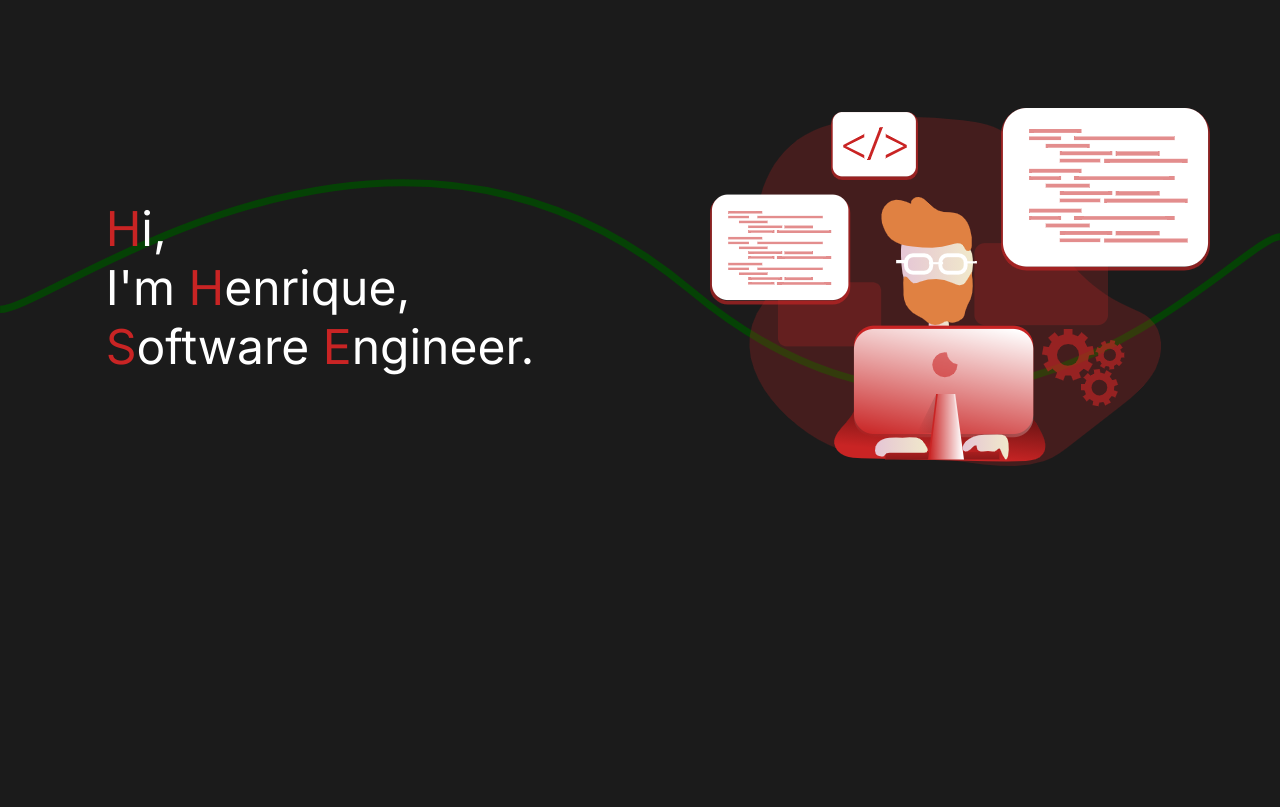
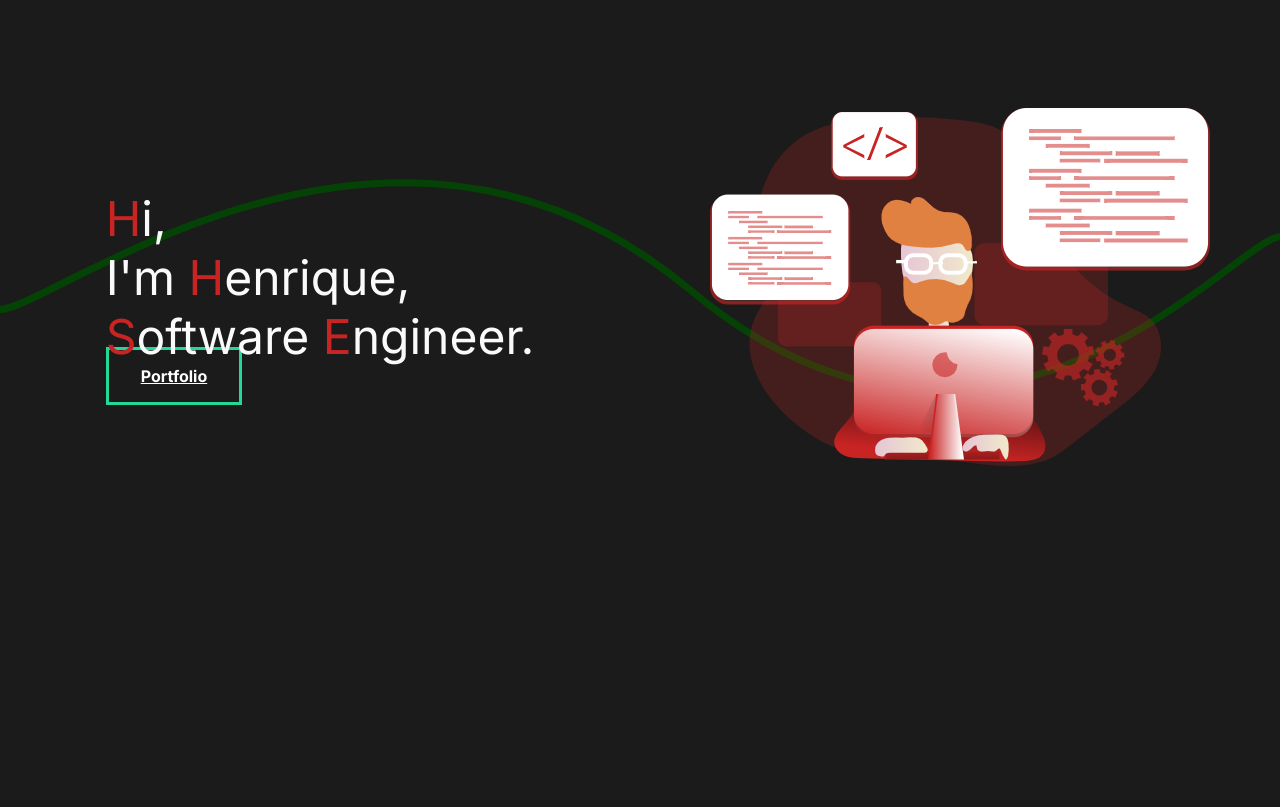
Before and after one commit to Henriqueperoni/henrique-peroni, a Django app: page / in a window 1280 px wide. Shown: the part 153-960 px from the top of the page. Run offline with Django 3.2, Linux system fonts and the light colour scheme; some libraries are stand-ins or nearby versions.

Commit message:
Add colors to root and fix colors in css

```diff
--- a/home/static/home/css/home.css
+++ b/home/static/home/css/home.css
@@ -11,7 +11,7 @@
     align-items: center;
 }
 .red-text {
-    color: #c92424;
+    color: var(--red);
     font-weight: bolder;
 }
 
@@ -22,13 +22,12 @@
 }
 
 h2 {
-    color: #fff;
+    color: var(--off-white);
     font-size: 3rem;
     font-weight: lighter;
 }
 
 .hide {
-    /* background: #1b1b1b; */
     overflow: hidden;
 }
 
@@ -62,3 +61,16 @@ h2 {
 .about {
     height: 20vh;
 }
+
+.btn-portfolio {
+    font-weight: bold;
+    font-size: 1rem;
+    cursor: pointer;
+    padding: 1rem 2rem;
+    border: 3px solid #23d997;
+    background: transparent;
+    color: white;
+    -webkit-transition: all .5s ease;
+    transition: all .5s ease;
+    font-family: 'Inter',sans-serif;
+}
--- a/home/templates/home/index.html
+++ b/home/templates/home/index.html
@@ -19,13 +19,14 @@
                     <h2 class="hide">
                         <span class="greeting"><span class="red-text">S</span>oftware <span class="red-text">E</span>ngineer.</span>
                     </h2>
+                    <a class="btn-portfolio" href="">Portfolio</a>
                 </div>
             </div>
             <div class="intro-image">
                 <img src="{{ MEDIA_URL }}coding4.png" alt="Coding">
             </div>
-            <svg  class="path" viewBox="0 0 1791 301" fill="none" xmlns="http://www.w3.org/2000/svg">
-                <path d="M0 182.5C73 182.5 543.6 -197.7 966 155.5C1388.4 508.7 1733 80.7376 1791 80.7376" strokeOpacity="0.5" stroke="#054205" stroke-width="10"/>
+            <svg  class="path" viewbox="0 0 1791 301" fill="none" xmlns="http://www.w3.org/2000/svg">
+                <path d="M0 182.5C73 182.5 543.6 -197.7 966 155.5C1388.4 508.7 1733 80.7376 1791 80.7376" strokeopacity="0.5" stroke="#054205" stroke-width="10"/>
             </svg>
         </div>
     </section>
--- a/static/css/base.css
+++ b/static/css/base.css
@@ -5,8 +5,16 @@
     box-sizing: border-box;
 }
 
+:root {
+    --red: #c92424;
+    --green: #054205;
+    --bg-black: #1b1b1b;
+    --bg-grey: #282828;
+    --off-white: #fafafa;
+}
+
 body {
-    background: #1b1b1b;
+    background: var(--bg-black);
     font-family: 'Inter',sans-serif;
 }
 
@@ -16,16 +24,15 @@ nav {
     display: flex;
     align-items: center;
     justify-content: space-between;
-    background: #282828;
+    background: var(--bg-grey);
     width: 100%;
     height: 10vh;
-    box-shadow: 0px 2px 7px 0px rgba(0, 0, 0, 0.15);
     padding: 1rem 5rem;
     z-index: 2;
 }
 
 nav h3 {
-    color: #fff;
+    color: var(--off-white);
     font-family: "Lobster",cursive;
     margin-left: 1rem;
     font-size: 1.3rem;
@@ -43,7 +50,7 @@ nav h3 {
 }
 
 .nav-links a {
-    color: #fff;
+    color: var(--off-white);
     text-decoration: none;
     font-size: 0.9rem;
 }
```
Also changed, not shown: media/line.svg (deleted).
